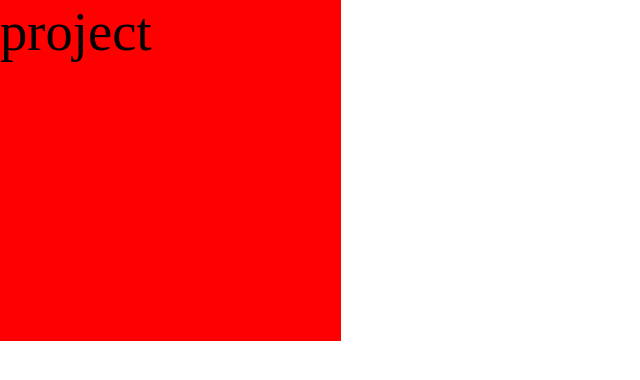
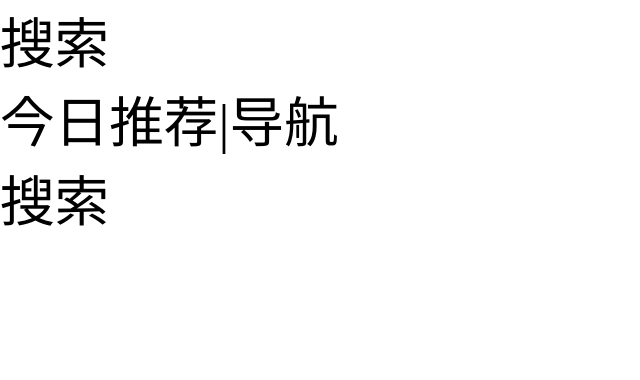
Before and after one commit to RunningTeemoOoOo/VueProject, a Vue app: page /search in a window 1280 px wide. Shown: the top 380 px of the page, without its empty margins (0-640 px from the left). Built offline with nearby package versions, Linux system fonts and the light colour scheme.

Commit message:
完成路由配置

```diff
--- a/src/App.vue
+++ b/src/App.vue
@@ -1,8 +1,18 @@
 <template>
   <div id="app">
-      project
+      <navbar></navbar>
+      <router-view />
   </div>
 </template>
+
+<script>
+import navbar from '@/components/Navbar'
+export default {
+  components: {
+    navbar
+  }
+}
+</script>
 
 <style>
 * {margin: 0; padding: 0;}
@@ -14,10 +24,4 @@ h1, h2, h3 {font-size: 0.16rem; font-weight: normal;}
 .l {float: left;}
 .r {float: right;}
 .clear:after {content: "";display: block;clear: both;}
-
-#app {
-  height: 1rem;
-  width: 1rem;
-  background: red;
-}
 </style>
--- /dev/null
+++ b/src/components/Navbar.vue
@@ -0,0 +1,6 @@
+<template>
+    <div>
+        <div>搜索</div>
+        <span>今日推荐</span>|<span>导航</span>
+    </div>
+</template>
--- a/src/router.js
+++ b/src/router.js
@@ -1,6 +1,10 @@
 import Vue from 'vue'
 import Router from 'vue-router'
-import a from './views/a.vue'
+import recommend from './views/Recommend'
+import tab from './views/Tab'
+import detail from './views/Detail'
+import search from './views/Search'
+import searchList from './views/SearchList'
 
 Vue.use(Router)
 
@@ -10,7 +14,29 @@ export default new Router({
   routes: [
     {
       path: '/',
-      component: a
+      component: recommend
+    },
+    {
+      path: '/tab/:tabId',
+      component: tab,
+      props: true
+    },
+    {
+      path: '/d/:detailId',
+      component: detail,
+      props: true
+    },
+    {
+      path: '/search',
+      component: search
+    },
+    {
+      path: '/s',
+      component: searchList
+    },
+    {
+      path: '*',
+      redirect: '/'
     }
   ]
 })
--- /dev/null
+++ b/src/views/Detail.vue
@@ -0,0 +1,5 @@
+<template>
+    <div>
+        详情
+    </div>
+</template>
--- a/src/views/a.vue
+++ b/src/views/Recommend.vue
@@ -1,5 +1,5 @@
 <template>
     <div>
-        aaa
+        今日推荐
     </div>
 </template>
--- /dev/null
+++ b/src/views/Search.vue
@@ -0,0 +1,5 @@
+<template>
+    <div>
+        搜索
+    </div>
+</template>
--- /dev/null
+++ b/src/views/SearchList.vue
@@ -0,0 +1,5 @@
+<template>
+    <div>
+        搜索详情
+    </div>
+</template>
--- /dev/null
+++ b/src/views/Tab.vue
@@ -0,0 +1,5 @@
+<template>
+    <div>
+        商品列表
+    </div>
+</template>
```
